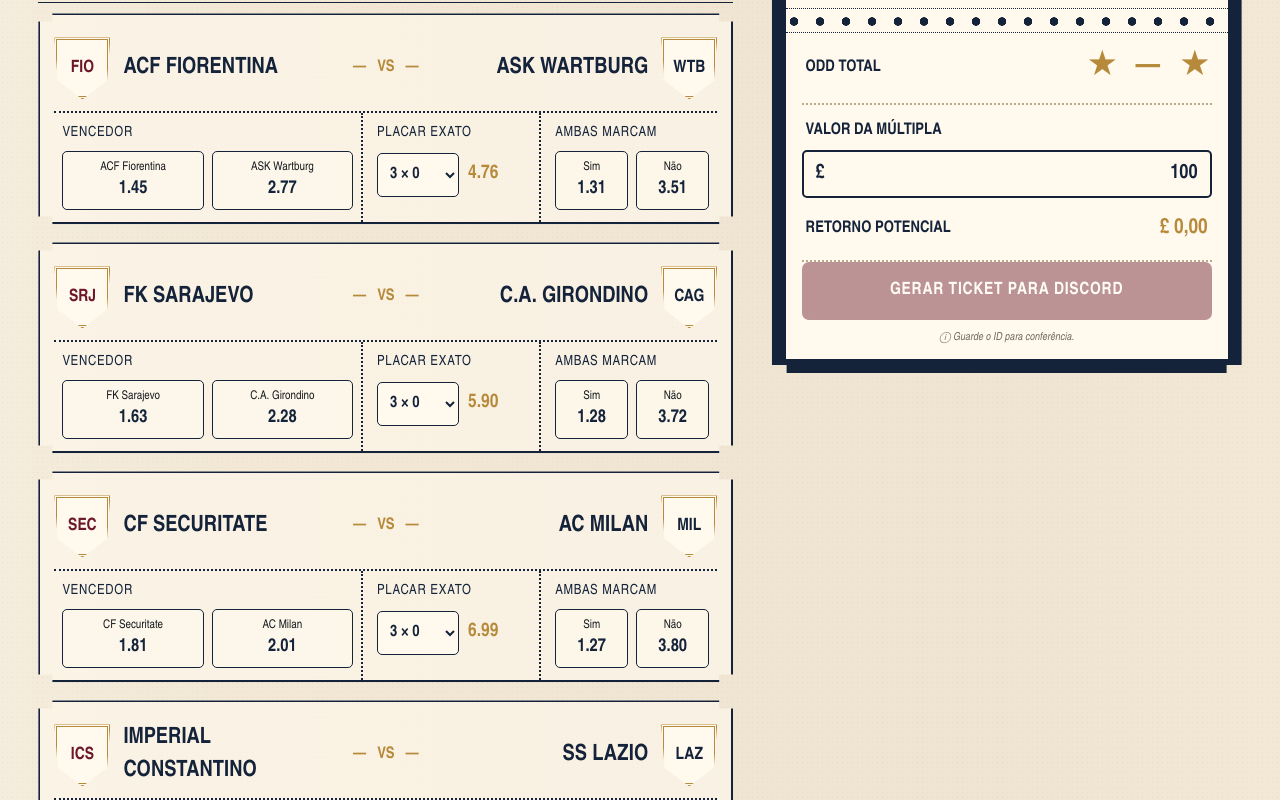
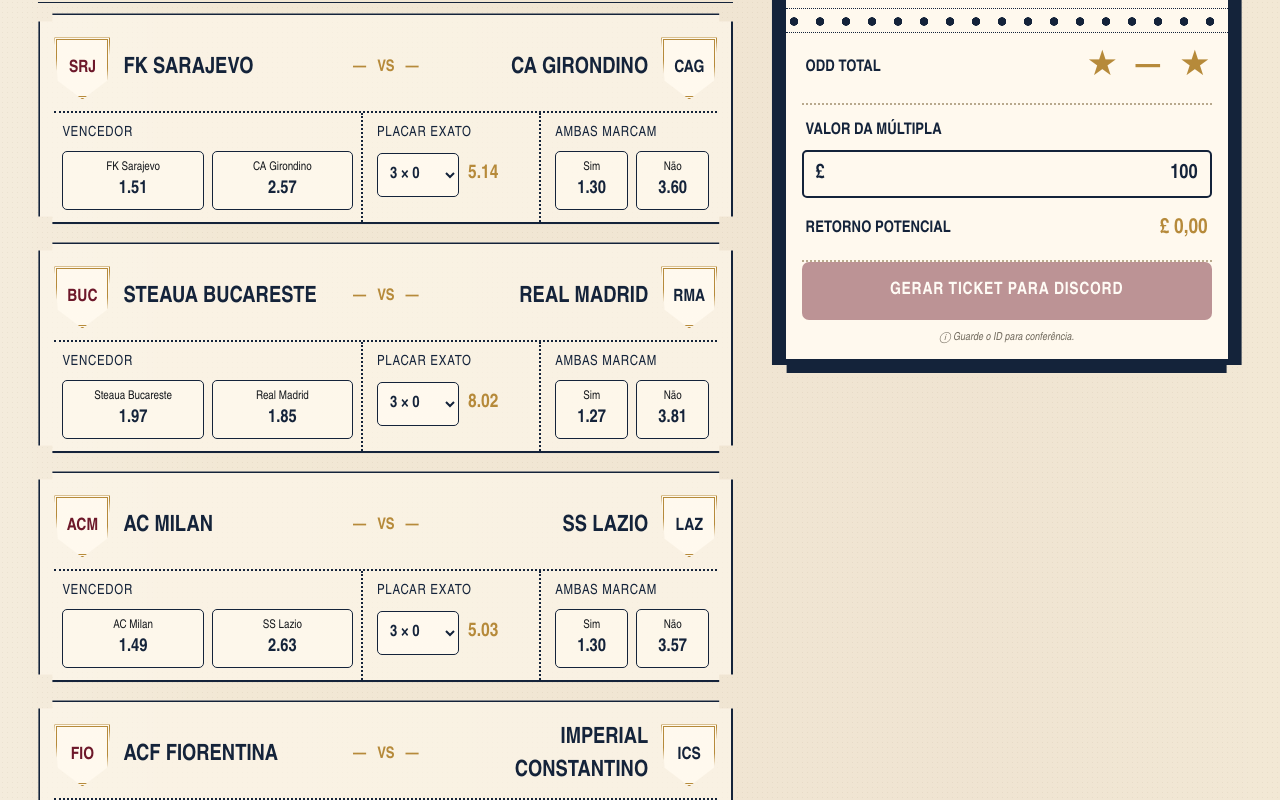
Before and after one commit to melloArthur/bunkerbet, a Next.js app: page / in a window 1280 px wide. Shown: the part 460-1260 px from the top of the page. Built offline with nearby package versions, Linux system fonts and the light colour scheme.

Commit message:
Update page.tsx

```diff
--- a/app/page.tsx
+++ b/app/page.tsx
@@ -28,86 +28,86 @@
 
 const DEFAULT_GAMES: Game[] = [
   {
-    "id": "fiorentina-wartburg",
-    "home": "ACF Fiorentina",
-    "away": "ASK Wartburg",
-    "homeShort": "FIO",
-    "awayShort": "WTB",
+    "id": "sarajevo-girondino",
+    "home": "FK Sarajevo",
+    "away": "CA Girondino",
+    "homeShort": "SRJ",
+    "awayShort": "CAG",
     "odds": {
-      "home": 1.45,
-      "away": 2.77,
-      "bttsYes": 1.31,
-      "bttsNo": 3.51,
+      "home": 1.51,
+      "away": 2.57,
+      "bttsYes": 1.3,
+      "bttsNo": 3.6,
       "exactScores": {
-        "3x0": 4.76,
-        "3x1": 3.82,
-        "3x2": 4.6,
-        "0x3": 13.3,
-        "1x3": 7.58,
-        "2x3": 6.48
+        "3x0": 5.14,
+        "3x1": 3.99,
+        "3x2": 4.64,
+        "0x3": 11.97,
+        "1x3": 7.0,
+        "2x3": 6.14
       }
     }
   },
   {
-    "id": "sarajevo-girondino",
-    "home": "FK Sarajevo",
-    "away": "C.A. Girondino",
-    "homeShort": "SRJ",
-    "awayShort": "CAG",
+    "id": "steaua-real",
+    "home": "Steaua Bucareste",
+    "away": "Real Madrid",
+    "homeShort": "BUC",
+    "awayShort": "RMA",
     "odds": {
-      "home": 1.63,
-      "away": 2.28,
-      "bttsYes": 1.28,
-      "bttsNo": 3.72,
+      "home": 1.97,
+      "away": 1.85,
+      "bttsYes": 1.27,
+      "bttsNo": 3.81,
       "exactScores": {
-        "3x0": 5.9,
-        "3x1": 4.32,
-        "3x2": 4.74,
-        "0x3": 10.07,
-        "1x3": 6.16,
-        "2x3": 5.66
+        "3x0": 8.02,
+        "3x1": 5.26,
+        "3x2": 5.17,
+        "0x3": 7.25,
+        "1x3": 4.91,
+        "2x3": 5.0
       }
     }
   },
   {
-    "id": "securitate-milan",
-    "home": "CF Securitate",
-    "away": "AC Milan",
-    "homeShort": "SEC",
-    "awayShort": "MIL",
+    "id": "milan-lazio",
+    "home": "AC Milan",
+    "away": "SS Lazio",
+    "homeShort": "ACM",
+    "awayShort": "LAZ",
     "odds": {
-      "home": 1.81,
-      "away": 2.01,
-      "bttsYes": 1.27,
-      "bttsNo": 3.8,
+      "home": 1.49,
+      "away": 2.63,
+      "bttsYes": 1.3,
+      "bttsNo": 3.57,
       "exactScores": {
-        "3x0": 6.99,
-        "3x1": 4.8,
-        "3x2": 4.94,
-        "0x3": 8.33,
-        "1x3": 5.39,
-        "2x3": 5.24
+        "3x0": 5.03,
+        "3x1": 3.94,
+        "3x2": 4.62,
+        "0x3": 12.35,
+        "1x3": 7.17,
+        "2x3": 6.24
       }
     }
   },
   {
-    "id": "constantino-lazio",
-    "home": "Imperial Constantino",
-    "away": "SS Lazio",
-    "homeShort": "ICS",
-    "awayShort": "LAZ",
+    "id": "fiorentina-constantino",
+    "home": "ACF Fiorentina",
+    "away": "Imperial Constantino",
+    "homeShort": "FIO",
+    "awayShort": "ICS",
     "odds": {
-      "home": 2.0,
-      "away": 1.82,
-      "bttsYes": 1.27,
-      "bttsNo": 3.8,
+      "home": 1.44,
+      "away": 2.8,
+      "bttsYes": 1.31,
+      "bttsNo": 3.49,
       "exactScores": {
-        "3x0": 8.21,
-        "3x1": 5.34,
-        "3x2": 5.21,
-        "0x3": 7.08,
-        "1x3": 4.84,
-        "2x3": 4.96
+        "3x0": 4.71,
+        "3x1": 3.8,
+        "3x2": 4.6,
+        "0x3": 13.51,
+        "1x3": 7.67,
+        "2x3": 6.54
       }
     }
   }
```
